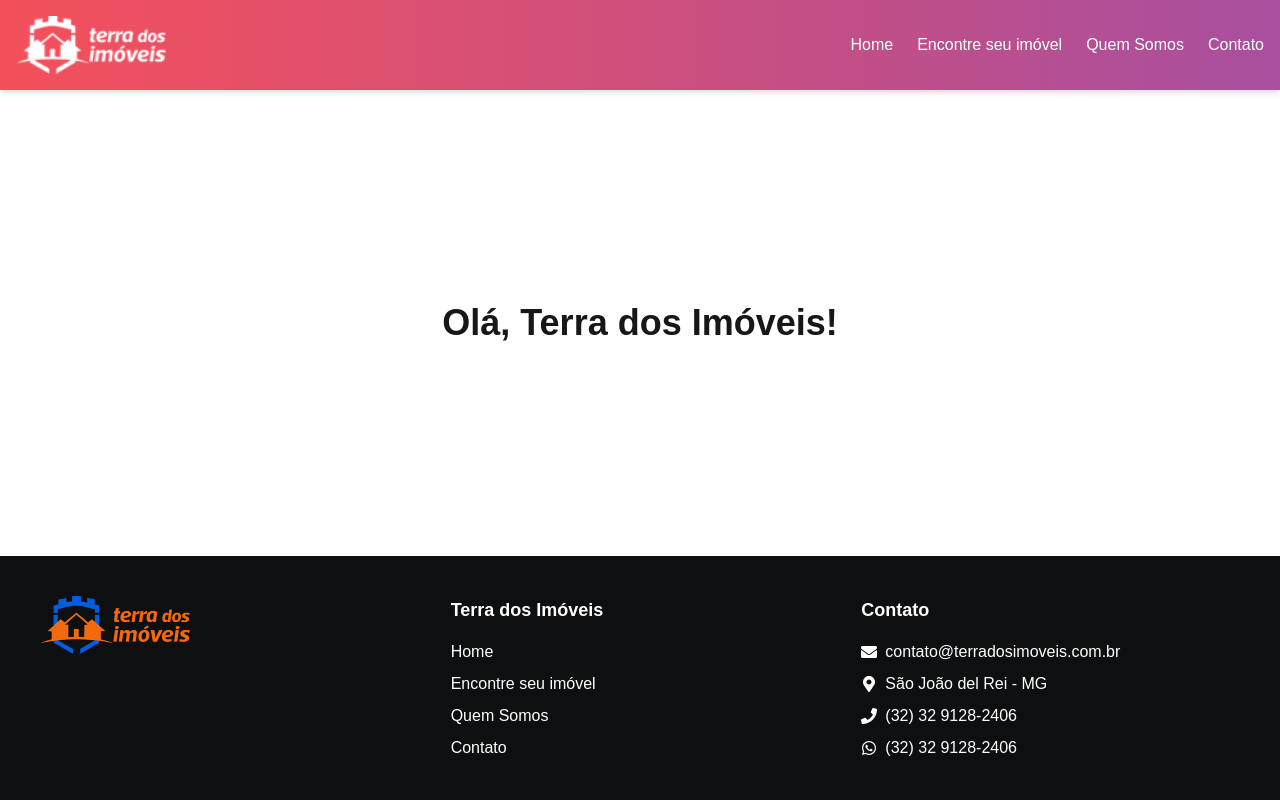
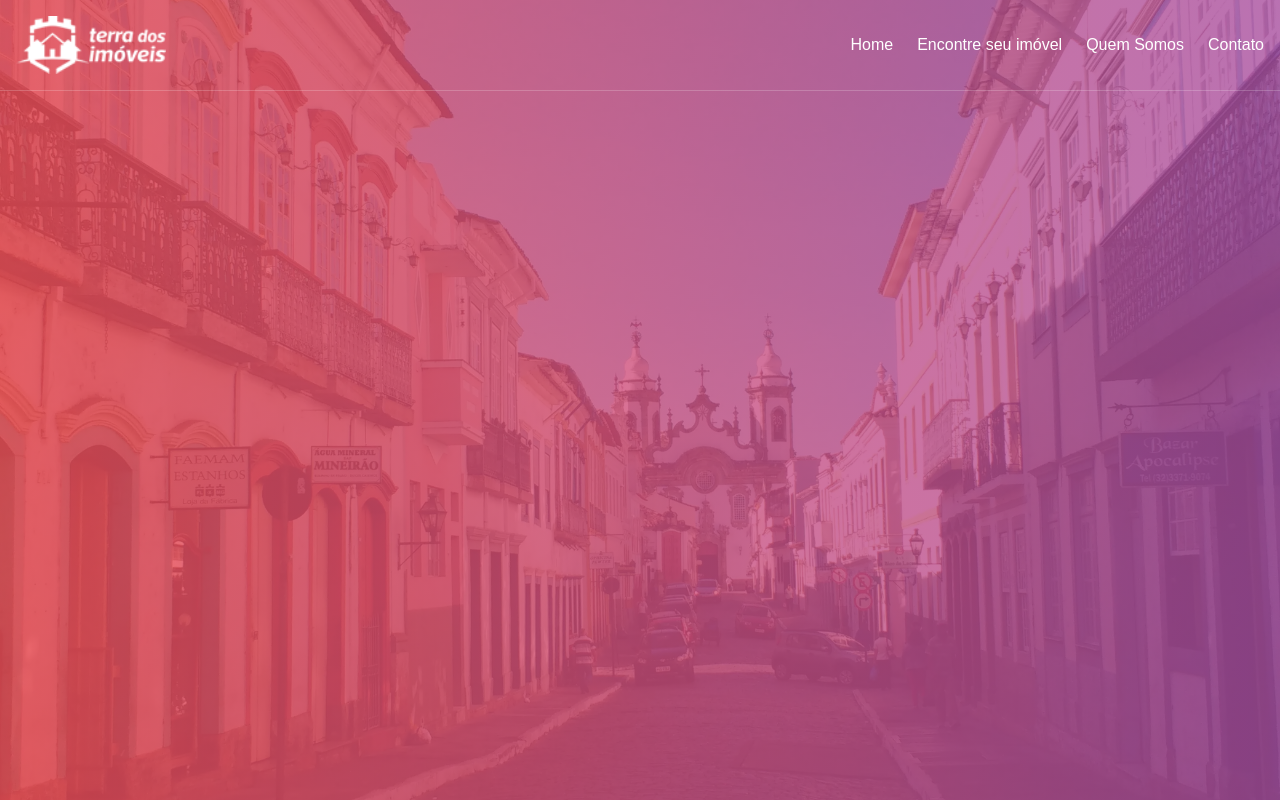
Before and after one commit to dataclix/Site-Terra-dos-Imoveis, a Next.js app: page / in a window 1280 px wide. Shown: the top 800 px of the page. Built offline with nearby package versions, Linux system fonts and the light colour scheme.

Commit message:
banner tranlation border

```diff
--- /dev/null
+++ b/components/Banner.tsx
@@ -0,0 +1,36 @@
+// components/Banner.tsx
+import React from "react";
+import Image from "next/image";
+
+const Banner: React.FC = () => {
+  return (
+    <section className="relative h-screen"> {/* Mudei a altura para h-screen */}
+      {/* Imagem de fundo */}
+      <Image
+        src="/images/saojoao.webp"
+        alt="Cidade Histórica"
+        layout="fill"
+        objectFit="cover"
+        quality={100}
+        className="absolute"
+      />
+
+      {/* Degradê sobreposto */}
+      <div className="absolute inset-0 bg-gradient-to-r from-[#f4505a] to-[#a84f9f] opacity-80"></div>
+
+      {/* Conteúdo dentro do banner */}
+      <div className="absolute inset-0 flex items-center justify-center text-white text-center">
+        <div>
+          <h2 className="text-2xl md:text-4xl lg:text-6xl font-bold mb-4">
+            {/* Seu texto principal aqui */}
+          </h2>
+          <p className="text-lg md:text-xl lg:text-2xl">
+            {/* Seu texto secundário aqui */}
+          </p>
+        </div>
+      </div>
+    </section>
+  );
+};
+
+export default Banner;
--- a/components/Navbar.tsx
+++ b/components/Navbar.tsx
@@ -4,13 +4,13 @@ import Link from "next/link";
 
 const Navbar = () => {
   return (
-    <nav className="w-full bg-gradient-to-r from-[#f4505a] to-[#a84f9f] p-4 shadow-md">
+    <nav className="w-full bg-gradient-to-r p-4 border-b border-white border-opacity-20 fixed top-0 z-10 left-0 right-0">
       <div className="container mx-auto flex justify-between items-center">
         {/* Logo */}
         <Link href="/" legacyBehavior>
           <a>
             <Image
-              src="/images/terra-branca.webp" // Substitua pelo caminho correto do logo
+              src="/images/terra-branca.webp"
               alt="Terra dos Imóveis"
               width={150}
               height={50}
--- a/pages/index.tsx
+++ b/pages/index.tsx
@@ -1,12 +1,15 @@
 // pages/index.tsx
 import Navbar from "@/components/Navbar";
 import Footer from "@/components/Footer";
+import Banner from "@/components/Banner";
 
 export default function Home() {
   return (
     <div className="flex flex-col min-h-screen">
       {/* Navbar */}
       <Navbar />
+      <Banner />
+
 
       {/* Conteúdo principal */}
       <main className="flex-grow flex items-center justify-center">
```
Also changed, not shown: public/images/saojoao.webp (added).
